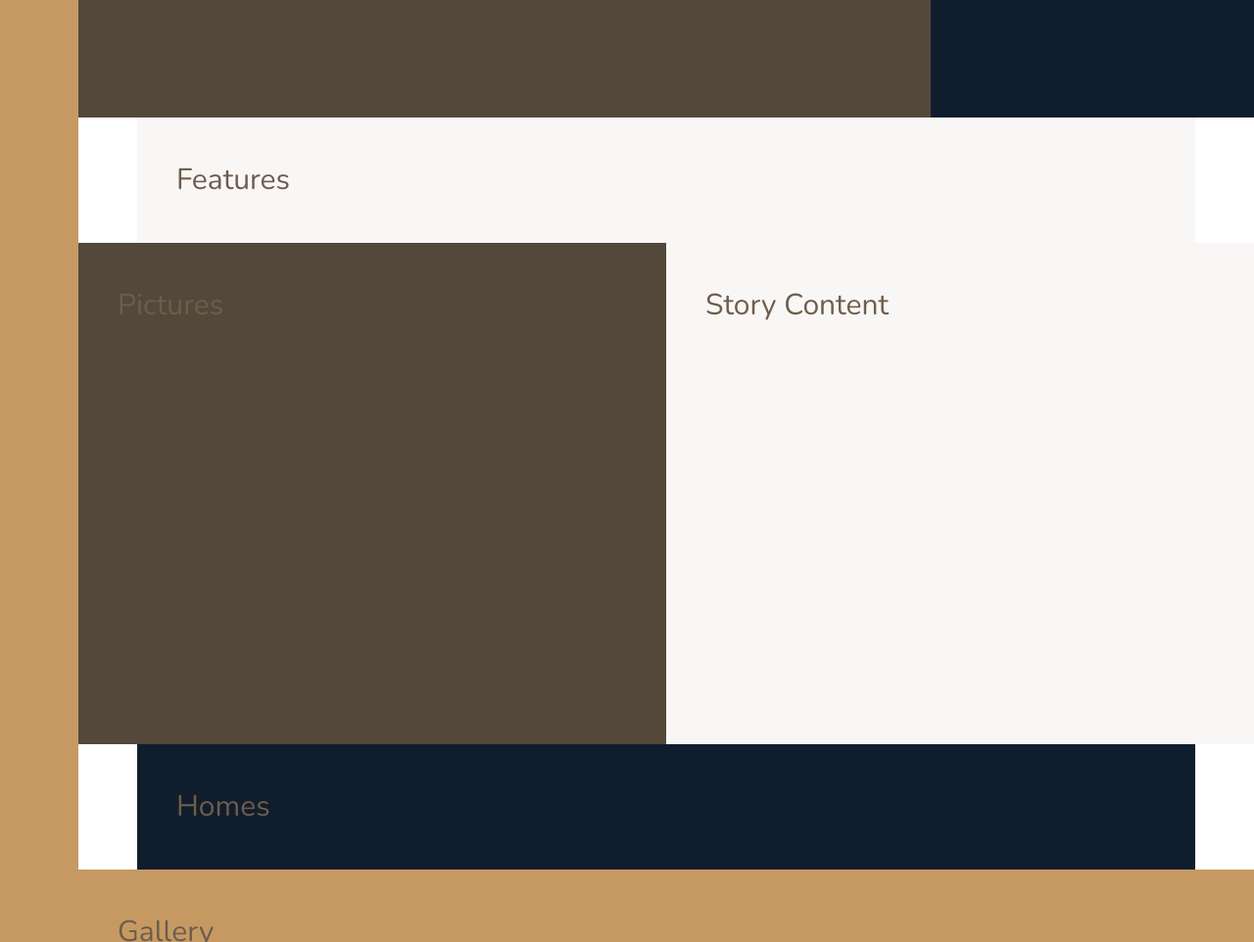
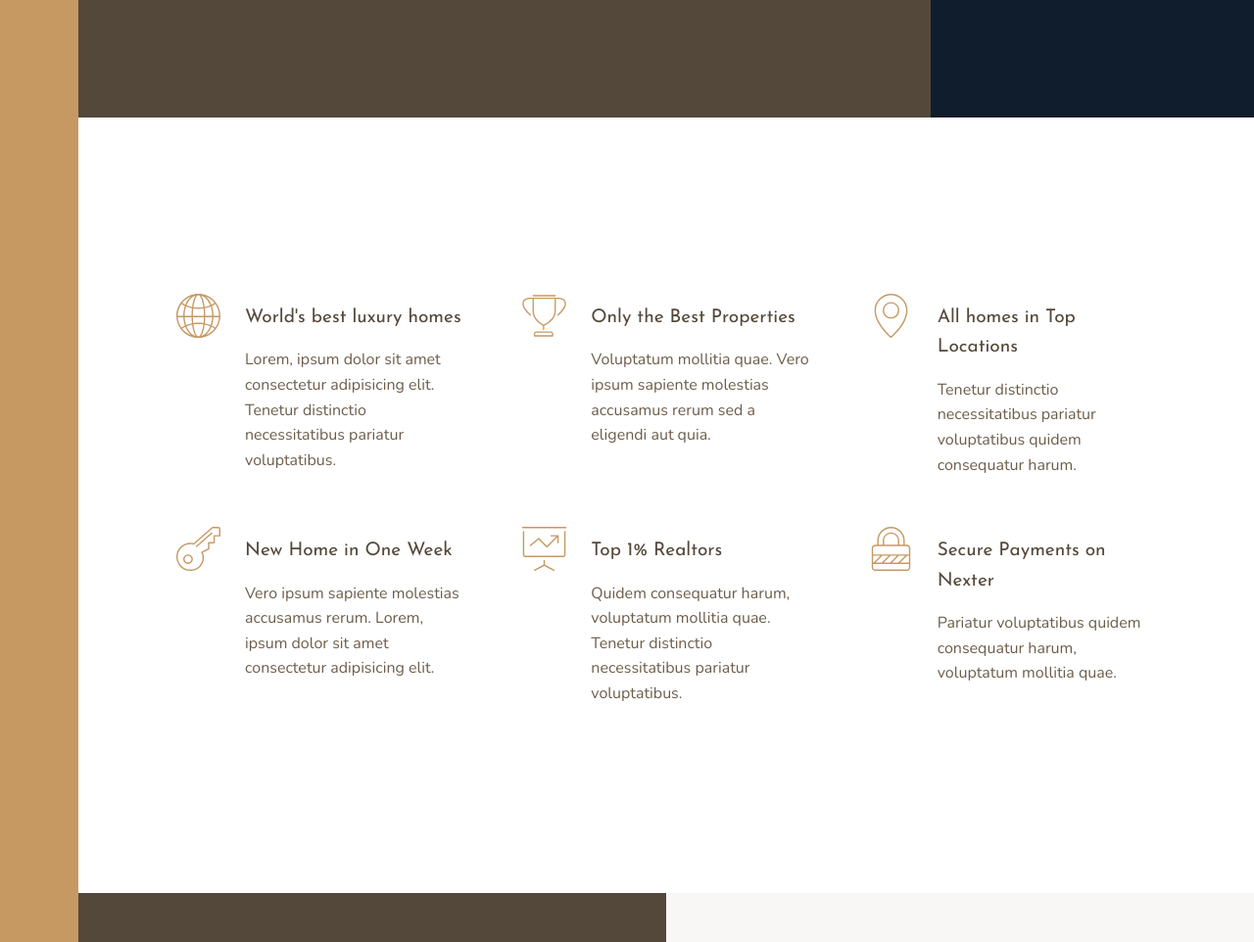
Before and after one commit to rick-love/grid-realestatewebsite, a website: page index.html in a window 1280 px wide. Shown: the part 520-1482 px from the top of the page at 98% size. Drawn offline with nearby package versions, Linux system fonts and the light colour scheme.

Commit message:
Finished the Features Section

```diff
--- a/index.html
+++ b/index.html
@@ -1,13 +1,16 @@
 <!DOCTYPE html>
 <html lang="en">
   <head>
-        <meta charset="UTF-8">
-        <meta name="viewport" content="width=device-width, initial-scale=1.0">
-        <meta http-equiv="X-UA-Compatible" content="ie=edge">
+    <meta charset="UTF-8" />
+    <meta name="viewport" content="width=device-width, initial-scale=1.0" />
+    <meta http-equiv="X-UA-Compatible" content="ie=edge" />
 
-        <link href="https://fonts.googleapis.com/css?family=Josefin+Sans:300,400,400i|Nunito:300,300i" rel="stylesheet">
-        <link rel="stylesheet" href="css/main.min.css">
-        <link rel="shortcut icon" type="image/png" href="img/favicon.png">
+    <link
+      href="https://fonts.googleapis.com/css?family=Josefin+Sans:300,400,400i|Nunito:300,300i"
+      rel="stylesheet"
+    />
+    <link rel="stylesheet" href="css/main.min.css" />
+    <link rel="shortcut icon" type="image/png" href="img/favicon.png" />
 
     <title>nexter &mdash; your home, your freedom</title>
   </head>
@@ -15,7 +18,76 @@
     <div class="sidebar">SideBar</div>
     <header class="header">Header</header>
     <div class="realtors">Realtors</div>
-        <setion class="features">Features</setion>
+
+    <!-- SECTION -- FEATURES -->
+    <setion class="features">
+      <div class="feature">
+        <svg class="feature__icon">
+          <use xlink:href="img/sprite.svg#icon-global"></use>
+        </svg>
+        <h4 class="heading-4 heading-4--dark">World's best luxury homes</h4>
+        <p class="feature__text">
+          Lorem, ipsum dolor sit amet consectetur adipisicing elit. Tenetur
+          distinctio necessitatibus pariatur voluptatibus.
+        </p>
+      </div>
+
+      <div class="feature">
+        <svg class="feature__icon">
+          <use xlink:href="img/sprite.svg#icon-trophy"></use>
+        </svg>
+        <h4 class="heading-4 heading-4--dark">Only the Best Properties</h4>
+        <p class="feature__text">
+          Voluptatum mollitia quae. Vero ipsum sapiente molestias accusamus
+          rerum sed a eligendi aut quia.
+        </p>
+      </div>
+
+      <div class="feature">
+        <svg class="feature__icon">
+          <use xlink:href="img/sprite.svg#icon-map-pin"></use>
+        </svg>
+        <h4 class="heading-4 heading-4--dark">All homes in Top Locations</h4>
+        <p class="feature__text">
+          Tenetur distinctio necessitatibus pariatur voluptatibus quidem
+          consequatur harum.
+        </p>
+      </div>
+
+      <div class="feature">
+        <svg class="feature__icon">
+          <use xlink:href="img/sprite.svg#icon-key"></use>
+        </svg>
+        <h4 class="heading-4 heading-4--dark">New Home in One Week</h4>
+        <p class="feature__text">
+          Vero ipsum sapiente molestias accusamus rerum. Lorem, ipsum dolor sit
+          amet consectetur adipisicing elit.
+        </p>
+      </div>
+
+      <div class="feature">
+        <svg class="feature__icon">
+          <use xlink:href="img/sprite.svg#icon-presentation"></use>
+        </svg>
+        <h4 class="heading-4 heading-4--dark">Top 1% Realtors</h4>
+        <p class="feature__text">
+          Quidem consequatur harum, voluptatum mollitia quae. Tenetur distinctio
+          necessitatibus pariatur voluptatibus.
+        </p>
+      </div>
+
+      <div class="feature">
+        <svg class="feature__icon">
+          <use xlink:href="img/sprite.svg#icon-lock"></use>
+        </svg>
+        <h4 class="heading-4 heading-4--dark">Secure Payments on Nexter</h4>
+        <p class="feature__text">
+          Pariatur voluptatibus quidem consequatur harum, voluptatum mollitia
+          quae.
+        </p>
+      </div>
+    </setion>
+
     <div class="story__pictures">Pictures</div>
     <div class="story__content">Story Content</div>
     <section class="homes">Homes</section>
--- a/sass/_features.scss
+++ b/sass/_features.scss
@@ -1,4 +1,31 @@
-.features{
-    background-color: $color-grey-light-1;
-    grid-column: center-start / center-end;
+.features {
+  grid-column: center-start / center-end;
+  margin: 15rem 0;
+
+  display: grid;
+  //   Columns are responsive to Screen using AUTOFIT
+  grid-template-columns: repeat(auto-fit, minmax(25rem, 1fr));
+  grid-gap: 6rem;
+  align-items: start;
 }
+
+.feature {
+  display: grid;
+  grid-template-columns: min-content 1fr;
+  grid-row-gap: 1.5rem;
+  grid-column-gap: 2.5rem;
+
+  &__icon {
+    fill: $color-primary;
+    width: 4.5rem;
+    height: 4.5rem;
+
+    // SHIFT ICON UP
+    transform: translateY(-1rem);
+
+    grid-row: 1 / span 2;
+  }
+  &__text {
+    font-size: 1.6rem;
+  }
+}
--- a/sass/_typography.scss
+++ b/sass/_typography.scss
@@ -0,0 +1,25 @@
+%heading {
+  font-family: $font-display;
+  font-weight: 400;
+}
+
+.heading-1 {
+  @extend %heading;
+}
+.heading-2 {
+  @extend %heading;
+}
+.heading-3 {
+  @extend %heading;
+}
+.heading-4 {
+  @extend %heading;
+  font-size: 1.9rem;
+
+  &--light {
+    color: $color-grey-light-1;
+  }
+  &--dark {
+    color: $color-grey-dark-1;
+  }
+}
```
Also changed, not shown: css/main.min.css. Lines whose indentation alone changed are shown as unchanged.
